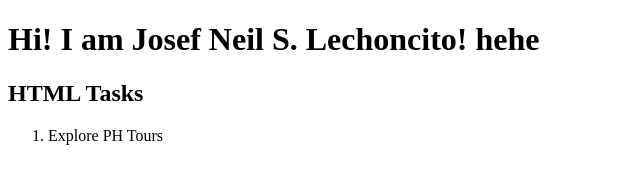
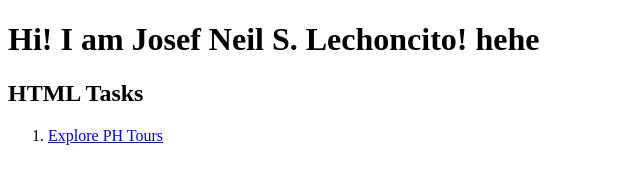
Before and after one commit to JosefLechoncito/JosefNeilatmcm.github.io, a plain HTML site: page index.html in a window 1280 px wide. Shown: the whole page, without its empty margins (0-640 px from the left). Drawn offline with Linux system fonts and the light colour scheme.

Commit message:
na link na

```diff
--- a/index.html
+++ b/index.html
@@ -9,7 +9,9 @@
  <h1>Hi! I am Josef Neil S. Lechoncito! hehe</h1>
  <h2>HTML Tasks</h2>
  <ol>
-    <li >Explore PH Tours</li>
+    <li>
+        <a href="LechoncitoExplorePHTours.html">Explore PH Tours</a>
+    </li>
  </ol>
 </body>
 </html>
```
